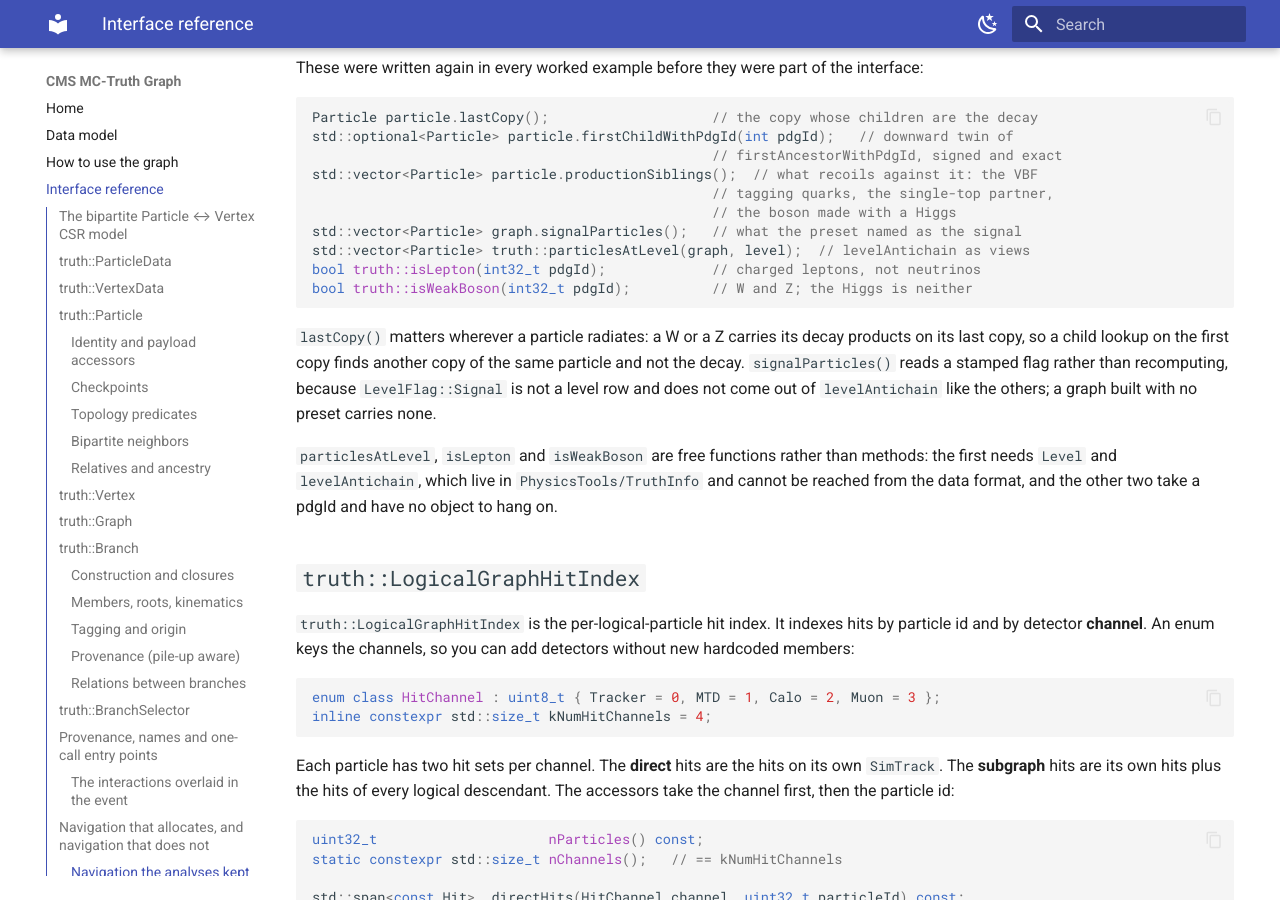
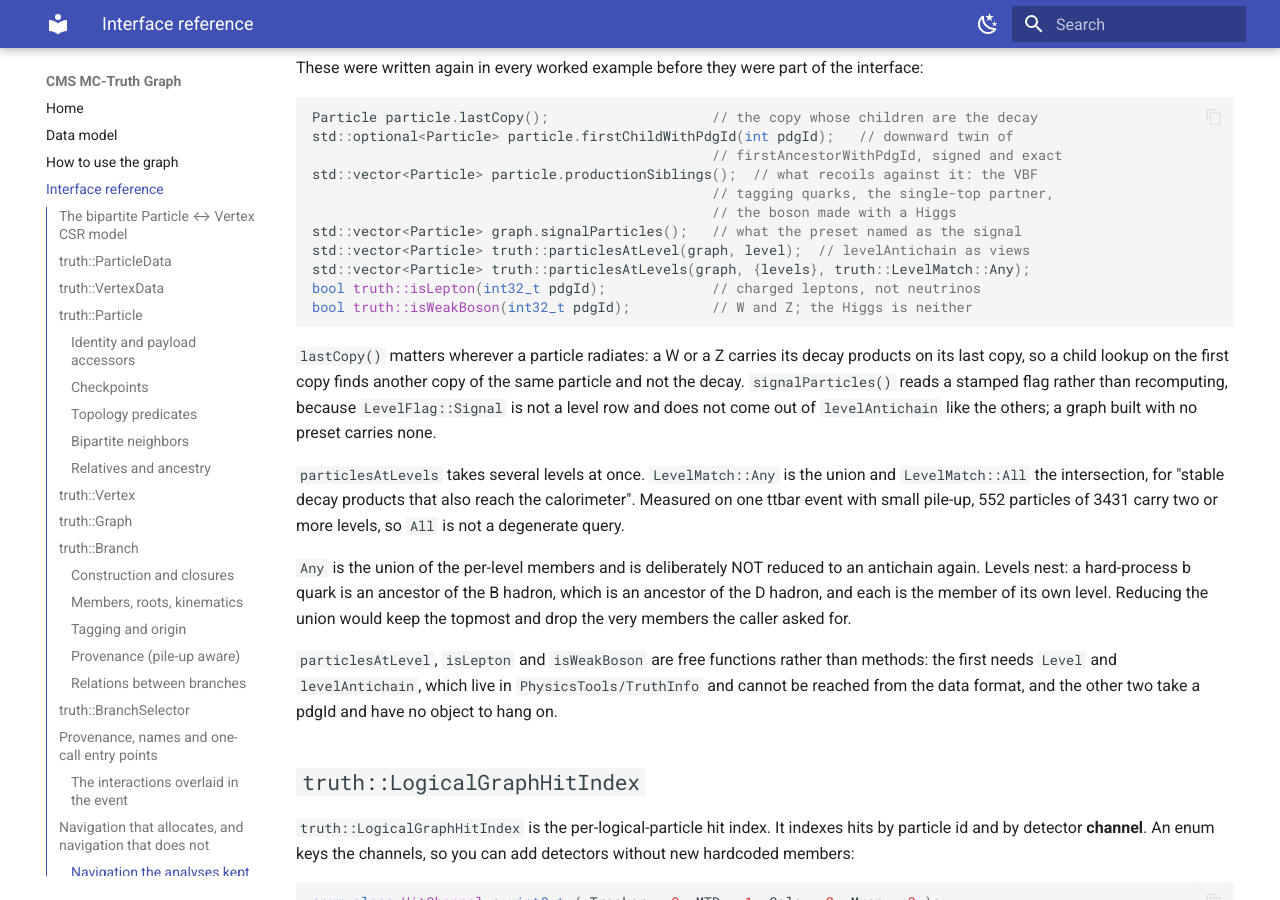
Before and after one commit to felicepantaleo/cms-truth-docs, an MkDocs documentation site: the page built from docs/interface.md, in a window 1280 px wide and 900 px high, scrolled down 11000 px. Built offline with MkDocs 1.6.1 and Material for MkDocs 9.7.7, drawn with Linux system fonts in a browser that asks for light colours.

Commit message:
interface: several levels in one call

````diff
--- a/docs/interface.md
+++ b/docs/interface.md
@@ -511,6 +511,7 @@ std::vector<Particle> particle.productionSiblings();  // what recoils against it
                                                  // the boson made with a Higgs
 std::vector<Particle> graph.signalParticles();   // what the preset named as the signal
 std::vector<Particle> truth::particlesAtLevel(graph, level);  // levelAntichain as views
+std::vector<Particle> truth::particlesAtLevels(graph, {levels}, truth::LevelMatch::Any);
 bool truth::isLepton(int32_t pdgId);             // charged leptons, not neutrinos
 bool truth::isWeakBoson(int32_t pdgId);          // W and Z; the Higgs is neither
 ```
@@ -520,6 +521,16 @@ its last copy, so a child lookup on the first copy finds another copy of the sam
 and not the decay. `signalParticles()` reads a stamped flag rather than recomputing, because
 `LevelFlag::Signal` is not a level row and does not come out of `levelAntichain` like the
 others; a graph built with no preset carries none.
+
+`particlesAtLevels` takes several levels at once. `LevelMatch::Any` is the union and
+`LevelMatch::All` the intersection, for "stable decay products that also reach the
+calorimeter". Measured on one ttbar event with small pile-up, 552 particles of 3431 carry
+two or more levels, so `All` is not a degenerate query.
+
+`Any` is the union of the per-level members and is deliberately NOT reduced to an antichain
+again. Levels nest: a hard-process b quark is an ancestor of the B hadron, which is an
+ancestor of the D hadron, and each is the member of its own level. Reducing the union would
+keep the topmost and drop the very members the caller asked for.
 
 `particlesAtLevel`, `isLepton` and `isWeakBoson` are free functions rather than methods:
 the first needs `Level` and `levelAntichain`, which live in `PhysicsTools/TruthInfo` and
````
